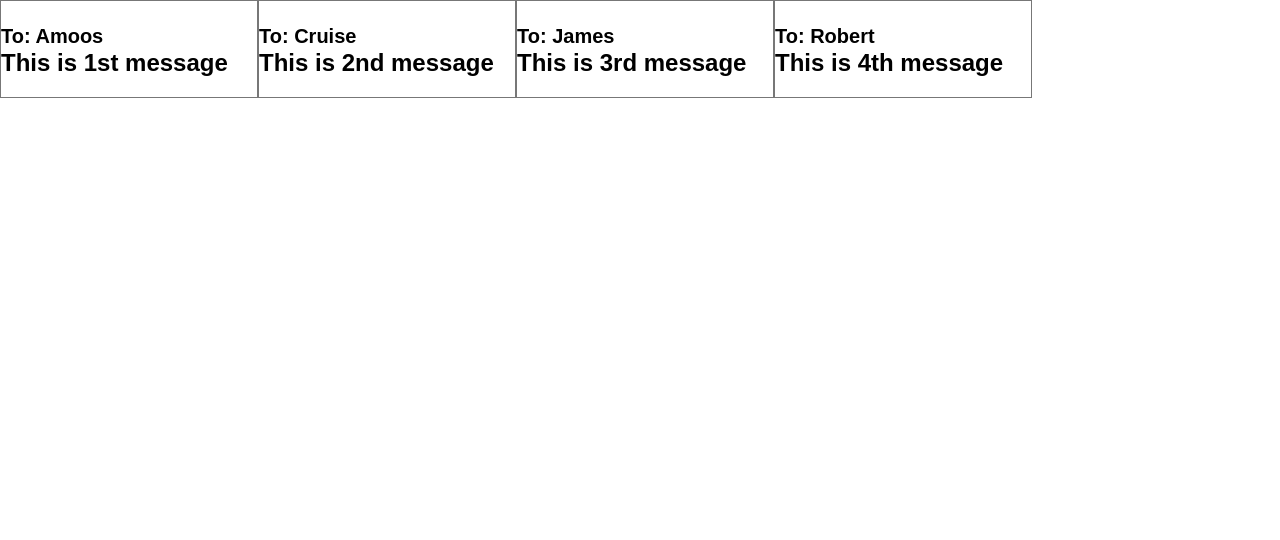
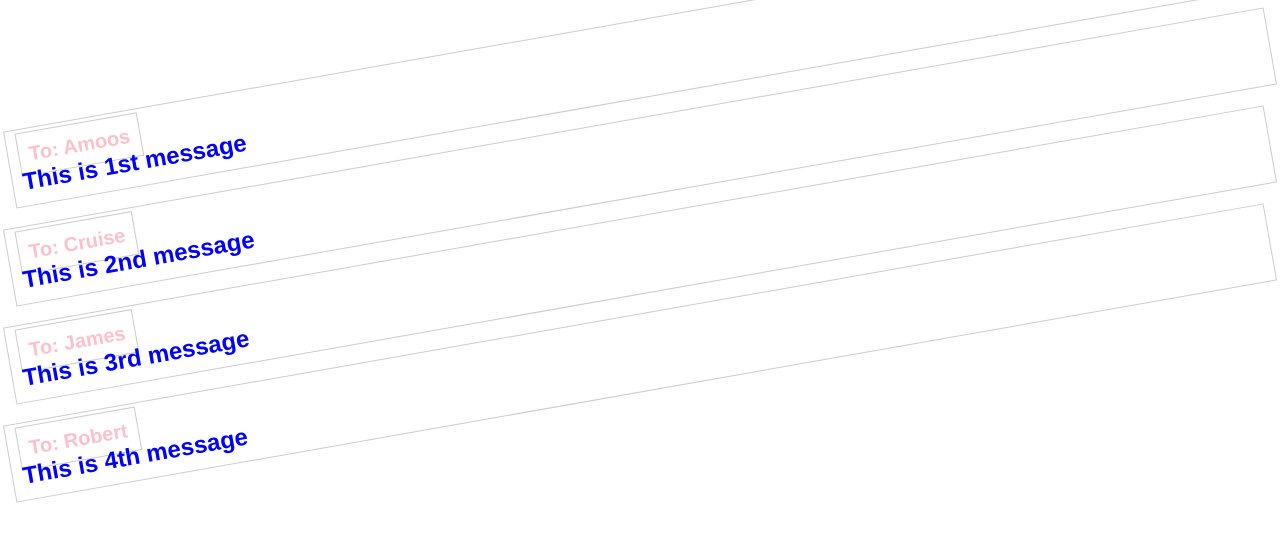
Before and after one commit to gmkhussain/react, a React (Create React App) app in the folder example/: page / in a window 1280 px wide. Shown: the top 540 px of the page. Built offline with nearby package versions, Linux system fonts and the light colour scheme.

Commit message:
:fish_cake: How to use SCSS and SASS with React App (Without Ejecting)

```diff
--- a/example/src/App.css
+++ b/example/src/App.css
@@ -1,30 +1,22 @@
-.App {
-  text-align: center;
-}
+div h2, div h2 small {
+  /*
+	Extend/Inheritance
+	Usage: @extend %box-common-style;
+  */
+  border: 1px solid #ccc;
+  padding: 10px;
+  color: #333; }
 
-.App-logo {
-  animation: App-logo-spin infinite 20s linear;
-  height: 80px;
-}
-
-.App-header {
-  background-color: #222;
-  height: 150px;
-  padding: 20px;
-  color: white;
-}
-
-.App-title {
-  font-size: 1.5em;
-}
-
-.App-intro {
-  font-size: large;
-}
-
-@keyframes App-logo-spin {
-  from { transform: rotate(0deg); }
-  to { transform: rotate(360deg); }
-}
-
-.box{ width:20%; float:left; border:1px solid #777; }
+div {
+  color: orange; }
+  div h2 {
+    color: blue;
+    /*
+	mixin: allow to reuse group of css attributes
+	Usage: @include transform(rotate(-10deg));
+  */
+    -webkit-transform: rotate(-10deg);
+    -ms-transform: rotate(-10deg);
+    transform: rotate(-10deg); }
+    div h2 small {
+      color: pink; }
--- /dev/null
+++ b/example/src/App.scss
@@ -0,0 +1,41 @@
+@mixin transform($property) {
+  /*
+	mixin: allow to reuse group of css attributes
+	Usage: @include transform(rotate(-10deg));
+  */
+  -webkit-transform: $property;
+      -ms-transform: $property;
+          transform: $property;
+}
+
+
+
+%box-common-style {
+  /*
+	Extend/Inheritance
+	Usage: @extend %box-common-style;
+  */
+  border: 1px solid #ccc;
+  padding: 10px;
+  color: #333;
+}
+
+
+
+
+
+div{
+	color: orange;
+
+	h2{
+		color: blue;
+		@extend %box-common-style;
+
+		@include transform(rotate(-10deg));
+
+		small{
+			@extend %box-common-style;
+			color:pink;
+		}
+	}
+}
--- a/example/src/index.js
+++ b/example/src/index.js
@@ -1,6 +1,7 @@
 import React from 'react';
 import ReactDOM from 'react-dom';
 import './index.css';
+import './App.css';
 import TestMessage from './App';
 //import registerServiceWorker from './registerServiceWorker';
 
```
Also changed, not shown: example/package.json (+11 -2 lines), 2 other files (tests, documents, lock files or other folders).
